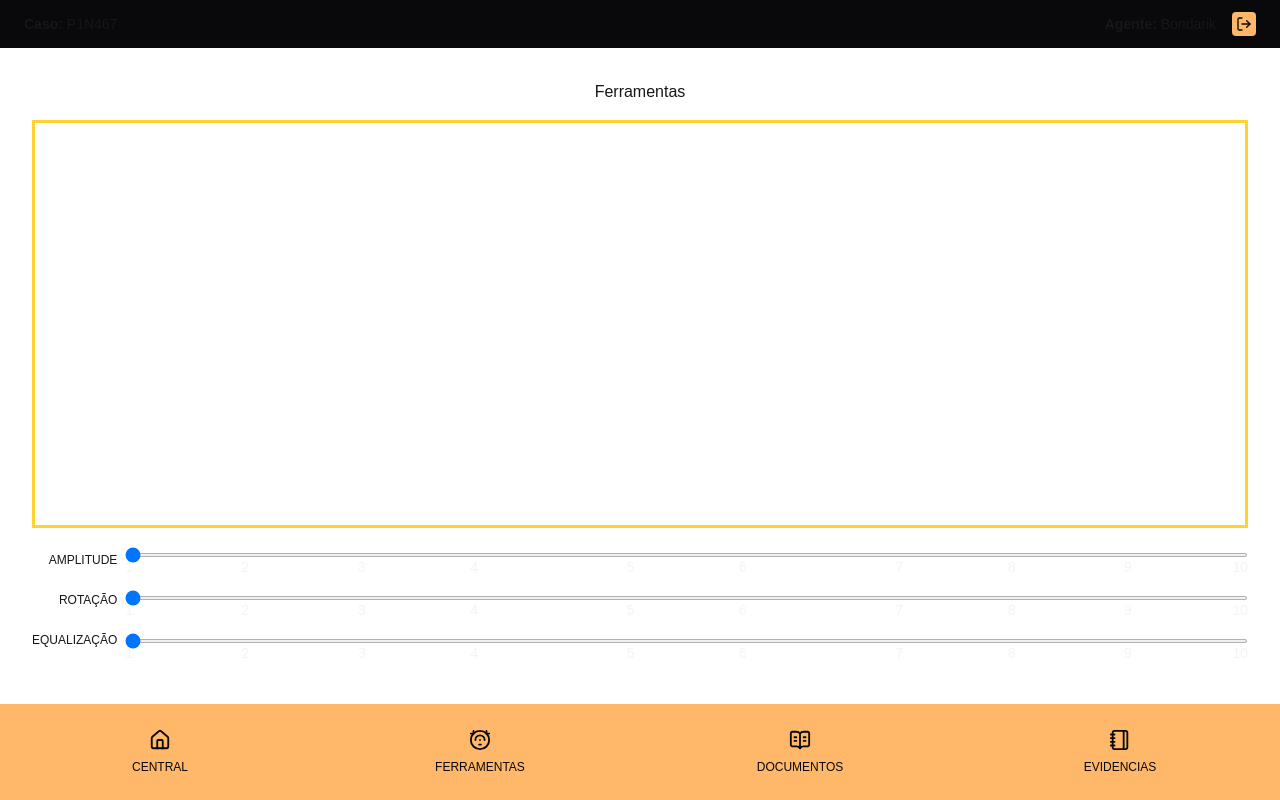
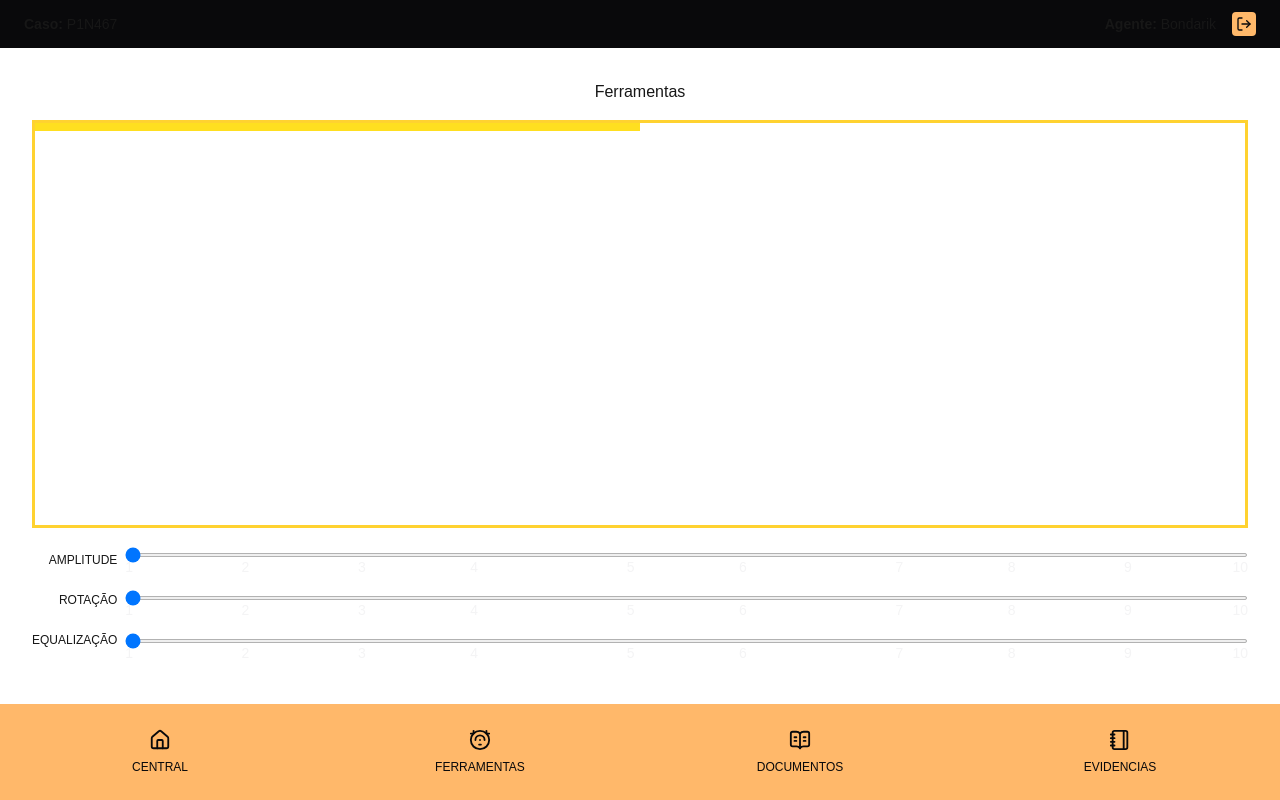
Before and after one commit to Wericksonsd/LudicoHalloween, a Next.js app in the folder my-app/: page /ferramentas in a window 1280 px wide. Built offline with nearby package versions, Linux system fonts and the light colour scheme; a web font is replaced by a local one.

Commit message:
teste barras

```diff
--- a/my-app/app/(app)/ferramentas/page.tsx
+++ b/my-app/app/(app)/ferramentas/page.tsx
@@ -8,13 +8,45 @@ export default function Ferramentas() {
     const [rotationBar, setRotationBar] = useState(0)
     const [equalizeBar, setEqualizeBar] = useState(0)
 
+    const [cyanBar, setCyanBar] = useState([10,20,18])
+    const [magentaBar, setMagentaBar] = useState([20,10,9])
+    const [yellowBar, setYellowBar] = useState([10,20,18])
+
+    function updateCyanBar() {
+        setCyanBar([amplitudeBar * 5,  equalizeBar * 4, rotationBar * 2])
+    }
+
+    function updateMagentaBar() {
+        setMagentaBar([amplitudeBar * 2, equalizeBar * 5, rotationBar * 3])
+    }
+
+    function updateYellowBar() {
+        setYellowBar([amplitudeBar * 4, equalizeBar * 3, rotationBar * 2])
+    }
+
+    useEffect(() => {
+        updateCyanBar()
+        updateMagentaBar()
+        updateYellowBar()
+    }, [amplitudeBar, rotationBar, equalizeBar])
+
+
+
 
     return(
         <div className="flex-1 flex flex-col items-center justify-between p-8 gap-4">
             <h1>Ferramentas</h1>
 
-            <div className="flex-1 w-full border-3 border-amber-300 relative">
-                <div className="bg-cyan-300 absolute"></div>
+            <div className="flex-1 w-full border-3 border-amber-300 relative overflow-hidden">
+                <div className="bg-cyan-300 absolute h-2 w-1/2"
+                    style={{ transform: `translateY(${cyanBar[0]}px) translateX(${cyanBar[1]}px) rotate(${cyanBar[2]}deg)`}}>
+                </div>
+                <div className="bg-pink-600 absolute h-2 w-1/2"
+                    style={{ transform: `translateY(${magentaBar[0]}px) translateX(${magentaBar[1]}px) rotate(${magentaBar[2]}deg)`}}>
+                </div>
+                <div className="bg-yellow-300 absolute h-2 w-1/2"
+                    style={{ transform: `translateY(${yellowBar[0]}px) translateX(${yellowBar[1]}px) rotate(${yellowBar[2]}deg)`}}>
+                </div>
             </div>
             <div className="w-full h-32 flex items-center justify-center gap-2">
                 <div className="h-full grid grid-rows-3 justify-items-end items-start pt-2 text-xs">
@@ -24,7 +56,7 @@ export default function Ferramentas() {
                 </div>
                 <div className="w-full h-full flex flex-col justify-around">
                     <div className="w-full text-zinc-100 flex flex-col">
-                        <input type="range" id='amplitude' min={1} max={10} value={amplitudeBar}
+                        <input type="range" id='amplitude' min={0} max={150} value={amplitudeBar}
                         onChange={(e) => setAmplitudeBar(parseInt(e.target.value))}
                         className="h-1 w-full"/>
                         <div className="w-full grid grid-cols-10 text-center text-sm">
@@ -42,7 +74,7 @@ export default function Ferramentas() {
                     </div>
 
                     <div className="w-full text-zinc-100 flex flex-col">
-                        <input type="range" id='rotacao' min={1} max={10} value={rotationBar}
+                        <input type="range" id='rotacao' min={1} max={180} value={rotationBar}
                         onChange={(e) => setRotationBar(parseInt(e.target.value))}
                         className="h-1 w-full"/>
                         <div className="w-full grid grid-cols-10 text-center text-sm">
@@ -60,7 +92,7 @@ export default function Ferramentas() {
                     </div>
 
                     <div className="w-full text-zinc-100 flex flex-col">
-                        <input type="range" id='equalize' min={1} max={10} value={equalizeBar}
+                        <input type="range" id='equalize' min={1} max={40} value={equalizeBar}
                         onChange={(e) => setEqualizeBar(parseInt(e.target.value))}
                         className="h-1 w-full"/>
                         <div className="w-full grid grid-cols-10 text-center text-sm">
```
